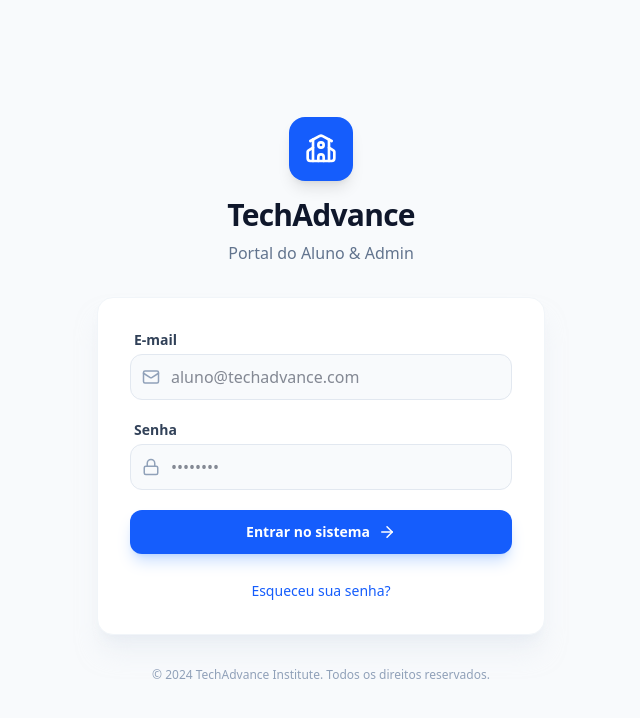
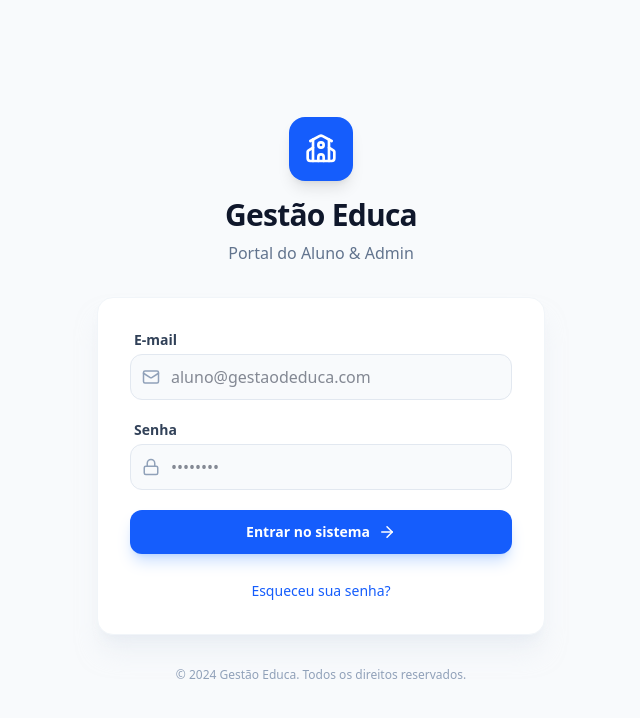
Before and after one commit to GuilhermeFerza/plataforma-escolar, a React (Vite) app in the folder client/: page /login in a window 1280 px wide. Shown: the top 718 px of the page, without its empty margins (319-959 px from the left). Built offline with nearby package versions, Linux system fonts and the light colour scheme.

Commit message:
Update branding in Sidebar and Login components: change "TechAdvance" to "Gestão Educa"

```diff
--- a/client/src/components/Sidebar.tsx
+++ b/client/src/components/Sidebar.tsx
@@ -41,7 +41,7 @@ export default function Sidebar() {
   return (
     <aside className="fixed left-0 top-0 h-screen w-64 bg-white border-r border-slate-200 flex flex-col">
       <div className="p-8">
-        <h2 className="text-2xl font-bold text-blue-600 tracking-tight">TechAdvance</h2>
+        <h2 className="text-2xl font-bold text-blue-600 tracking-tight">Gestão Educa</h2>
         <p className="text-[10px] text-slate-400 font-semibold uppercase tracking-wider">Gestão Acadêmica</p>
       </div>
 
--- a/client/src/pages/Login.tsx
+++ b/client/src/pages/Login.tsx
@@ -45,7 +45,7 @@ export default function Login() {
           <div className="inline-flex h-16 w-16 items-center justify-center rounded-2xl bg-blue-600 text-white shadow-lg mb-4">
             <School size={32} />
           </div>
-          <h1 className="text-3xl font-extrabold text-slate-900 tracking-tight">TechAdvance</h1>
+          <h1 className="text-3xl font-extrabold text-slate-900 tracking-tight">Gestão Educa</h1>
           <p className="text-slate-500 mt-2 font-medium">Portal do Aluno & Admin</p>
         </div>
 
@@ -64,7 +64,7 @@ export default function Login() {
                   value={email}
                   onChange={(e) => setEmail(e.target.value)}
                   className="block w-full rounded-xl border border-slate-200 bg-slate-50 py-2.5 pl-10 pr-3 text-slate-900 transition-all focus:border-blue-500 focus:bg-white focus:ring-2 focus:ring-blue-500/20 outline-none"
-                  placeholder="aluno@techadvance.com"
+                  placeholder="aluno@gestaodeduca.com"
                 />
               </div>
             </div>
@@ -103,7 +103,7 @@ export default function Login() {
         </div>
 
         <p className="mt-8 text-center text-xs text-slate-400">
-          © 2024 TechAdvance Institute. Todos os direitos reservados.
+          © 2024 Gestão Educa. Todos os direitos reservados.
         </p>
       </div>
     </div>
```
